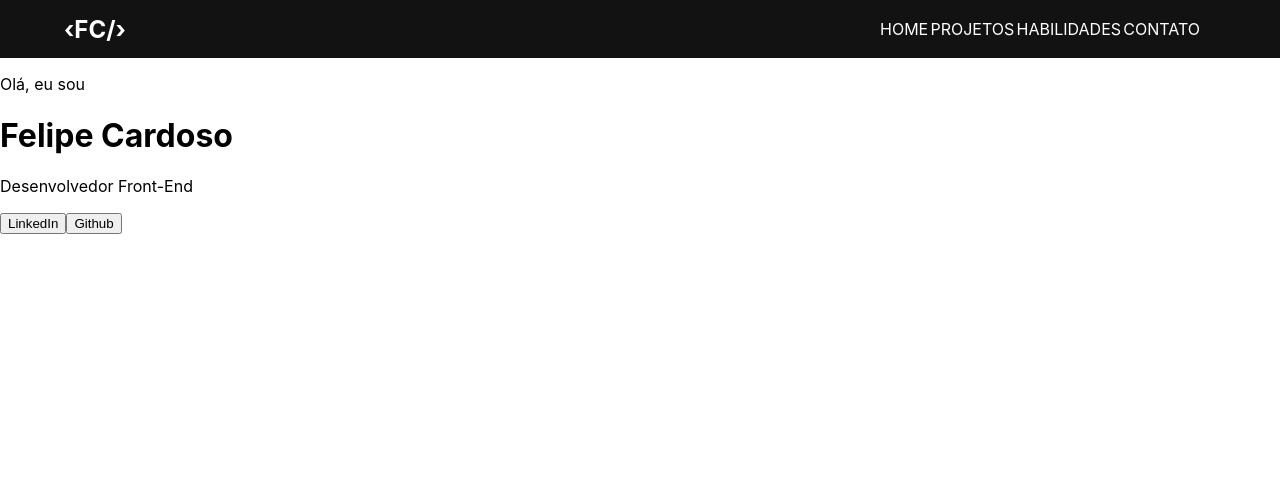
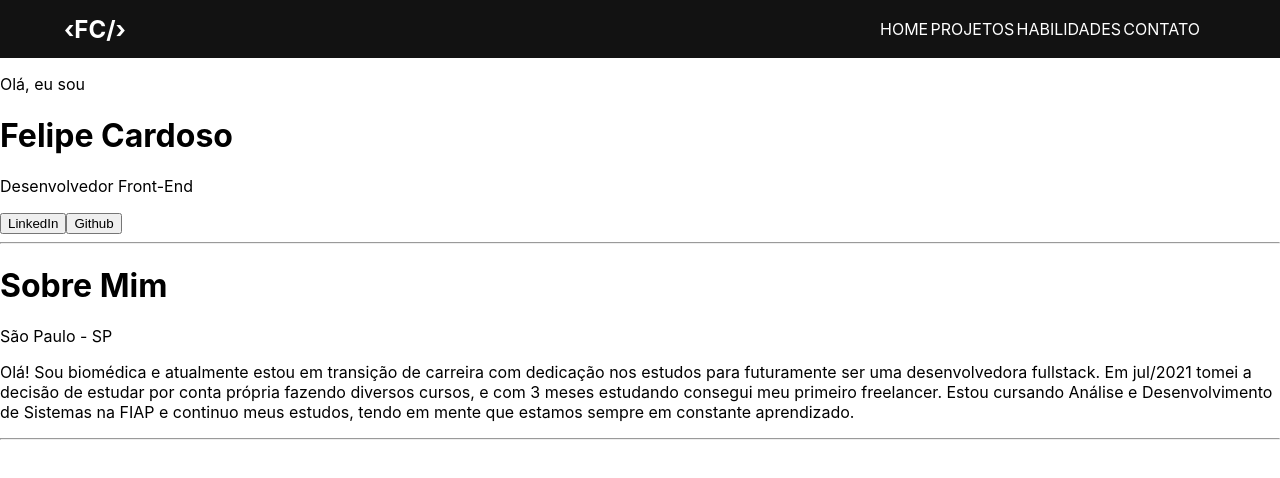
Before and after one commit to cardoso0/portfolio, a React (Vite) app: page / in a window 1280 px wide. Shown: the top 478 px of the page. Built offline with nearby package versions, Linux system fonts and the light colour scheme.

Commit message:
[feat] created structure of the sobre

```diff
--- a/src/App.jsx
+++ b/src/App.jsx
@@ -1,6 +1,7 @@
 import * as S from './Style'
 import { Menu } from "../src/components/Menu/Menu"
 import { Home } from "../src/components/Home/Home"
+import { Sobre } from "../src/components/Sobre/Sobre"
 
 const App = () => {
 
@@ -9,6 +10,7 @@
       <S.Container>
         <Menu />
         <Home />
+        <Sobre />
       </S.Container>
     </div>
   )
--- a/src/components/Home/Home.jsx
+++ b/src/components/Home/Home.jsx
@@ -9,6 +9,7 @@
       <p>Desenvolvedor Front-End</p>
       <button>LinkedIn</button>
       <button>Github</button>
+      <hr />
     </S.Main>
   )
 }
--- a/src/components/Sobre/Sobre.jsx
+++ b/src/components/Sobre/Sobre.jsx
@@ -0,0 +1,19 @@
+import * as S from './style'
+
+
+export const Sobre = () => {
+
+  return (
+    <S.Main>
+      <h1>Sobre Mim</h1>
+      <p>São Paulo - SP</p>
+      <p>Olá! Sou biomédica e atualmente estou em transição de carreira com dedicação
+        nos estudos para futuramente ser uma desenvolvedora fullstack. Em jul/2021 tomei
+        a decisão de estudar por conta própria fazendo diversos cursos, e com 3 meses
+        estudando consegui meu primeiro freelancer. Estou cursando Análise e
+        Desenvolvimento de Sistemas na FIAP e continuo meus estudos, tendo em mente que
+        estamos sempre em constante aprendizado.</p>
+      <hr />
+    </S.Main>
+  )
+}
--- a/src/components/Sobre/style.js
+++ b/src/components/Sobre/style.js
@@ -0,0 +1,5 @@
+import styled from "styled-components";
+
+export const Main = styled.main`
+
+`
```
